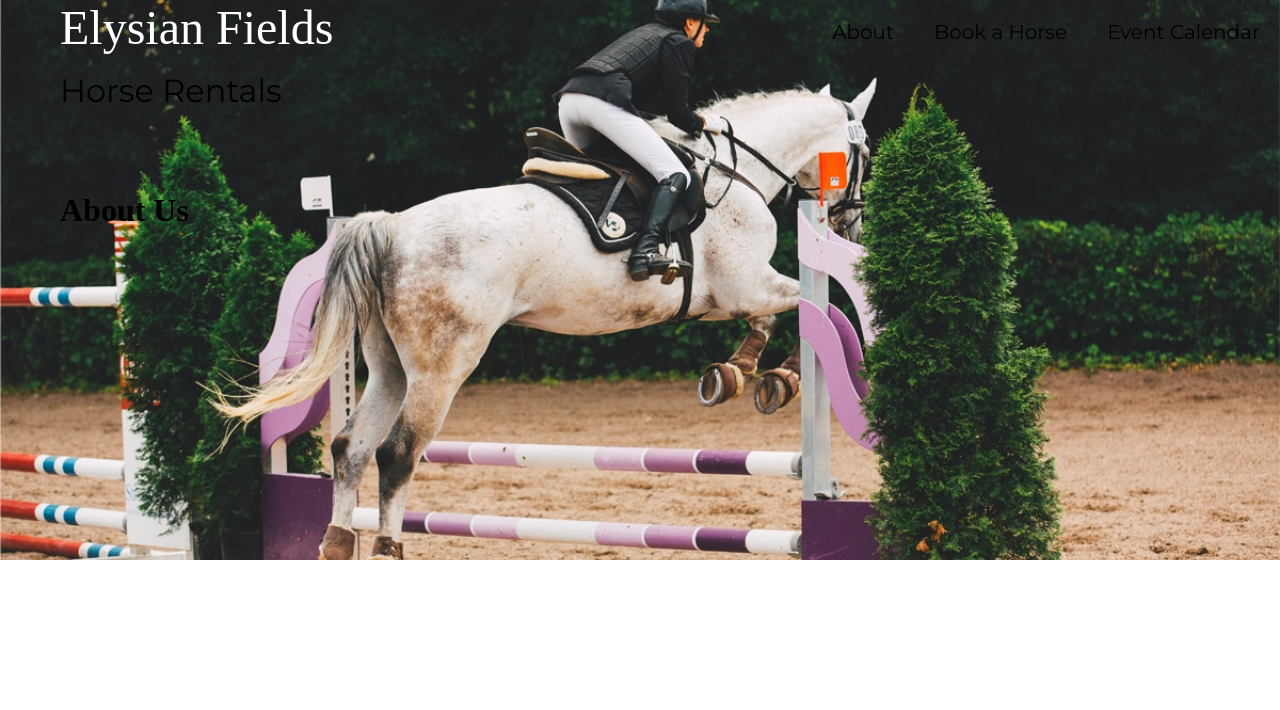
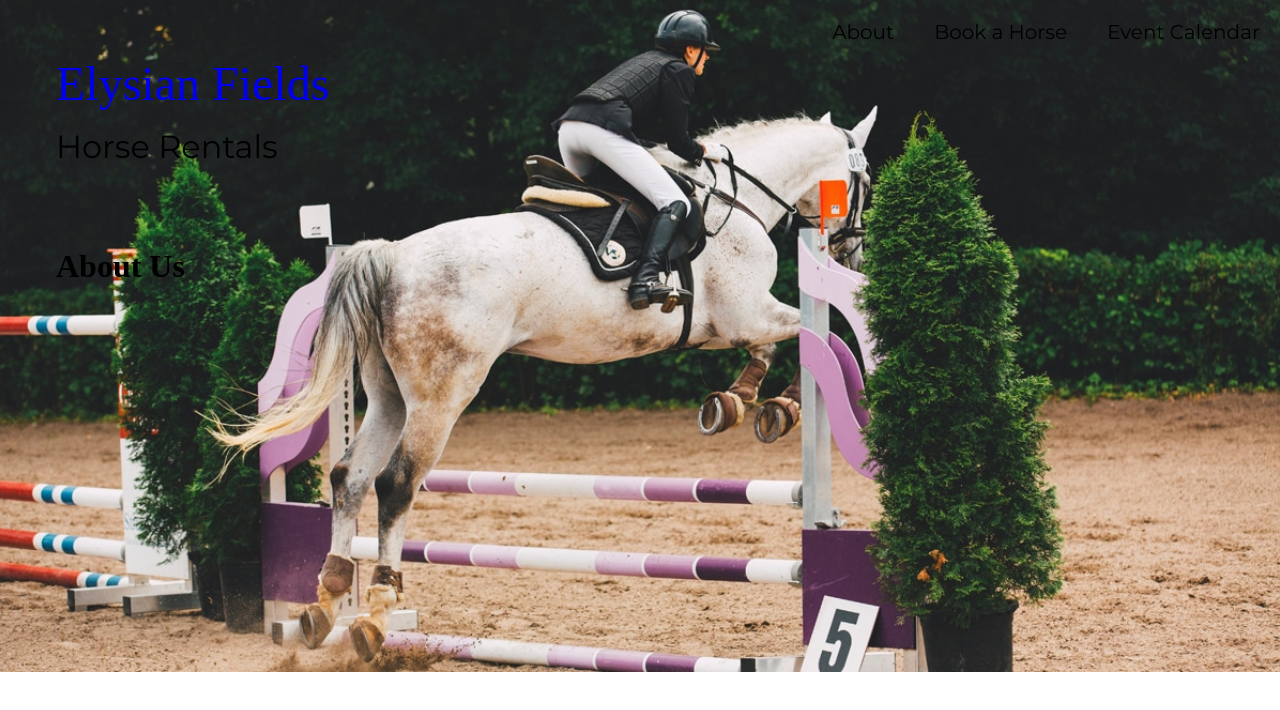
Before and after one commit to heatherdice/Elysian_Fields_Horse_Rentals, a React (Create React App) app in the folder client/: page /about in a window 1280 px wide. Shown: the top 710 px of the page. Built offline with nearby package versions, Linux system fonts and the light colour scheme; the HTML template or start-up script is replaced by a standard one; a web font is replaced by a local one.

Commit message:
Adjusted padding to global var

```diff
--- a/client/src/App.css
+++ b/client/src/App.css
@@ -6,41 +6,36 @@
   --hunter-green: #426450;
   --title-font: 'Eagle Lake', cursive;
   --text-font: 'Montserrat', sans-serif;
+  --page-padding: 3.5em;
+}
+
+.App {
+  box-sizing: border-box;
+  margin: 0;
 }
 
 h1, h3, .site-title {
   font-family: var(--title-font);
 }
 
-h2, p, .site-subtitle {
+h2, h4, p, .site-subtitle {
   font-family: var(--text-font);
 }
 
-.hero-image {
-  width: 100%;
+.Hero {
+  padding: var(--page-padding);
   height: 70vh;
   background-position: 50% 25%;
   background-size: cover;
   background-repeat: no repeat;
 }
 
-.hero-text-home, .hero-text {
-  margin-left: 60px;
-}
-
-/* color is temporary */
 .site-title {
-  /* margin-top: 0;
-  padding-top: 50px;
-  margin-bottom: 0;
-  font-size: 3em; */
   text-decoration: none;
-  color: white;
 }
 
 .site-title, div.hero-text-home > h1 {
   margin-top: 0;
-  padding-top: 50px;
   margin-bottom: 0;
   font-size: 3em
 }
--- a/client/src/components/Hero.js
+++ b/client/src/components/Hero.js
@@ -3,7 +3,7 @@ import { NavLink } from "react-router-dom";
 
 export default function Hero({ image, homePage, title }) {
     return(
-        <header style={{ backgroundImage: `url(${image})` }} className="hero-image">
+        <header style={{ backgroundImage: `url(${image})` }} className="Hero">
             {homePage === true ? (
                 <div className="hero-text-home">
                     <h1>
```
